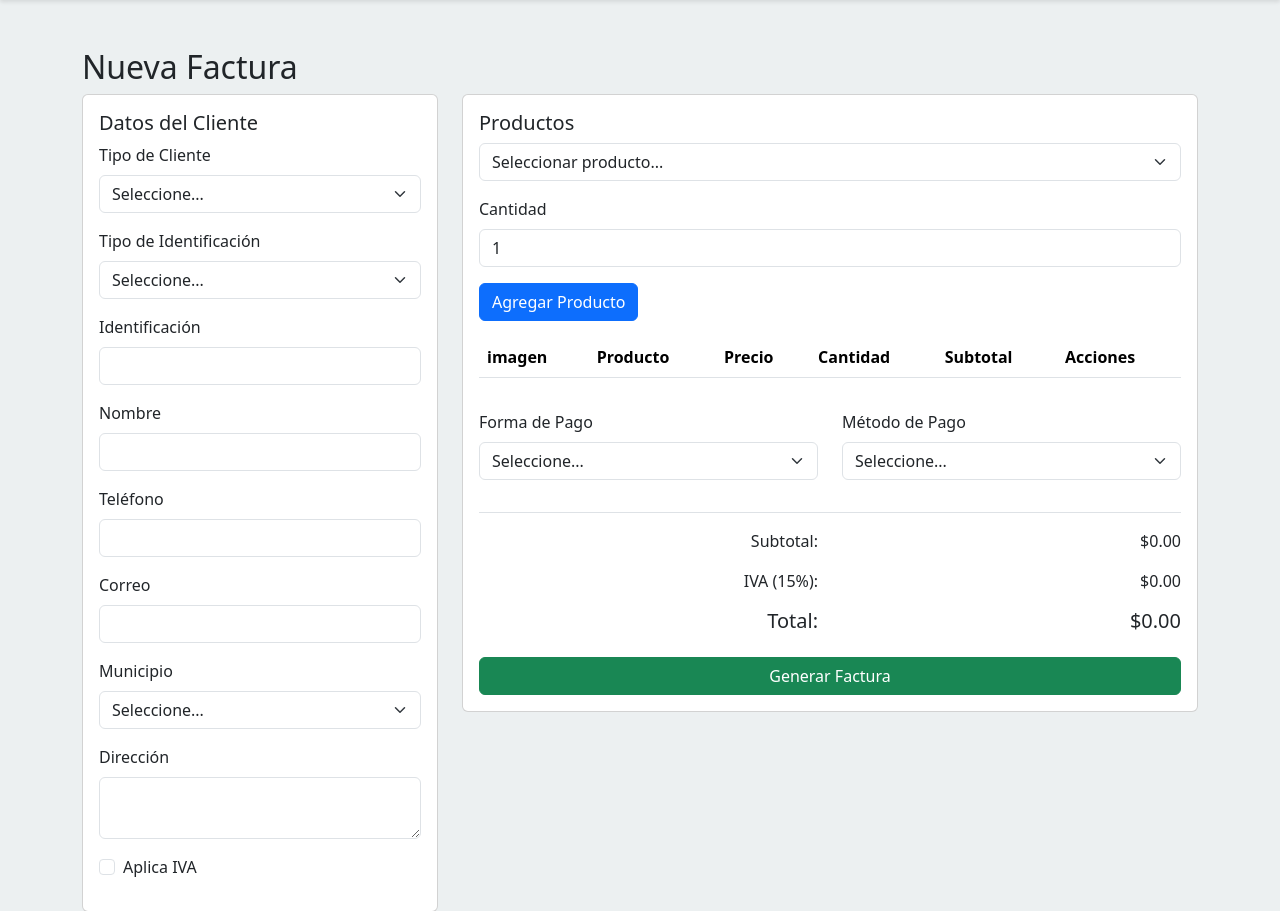
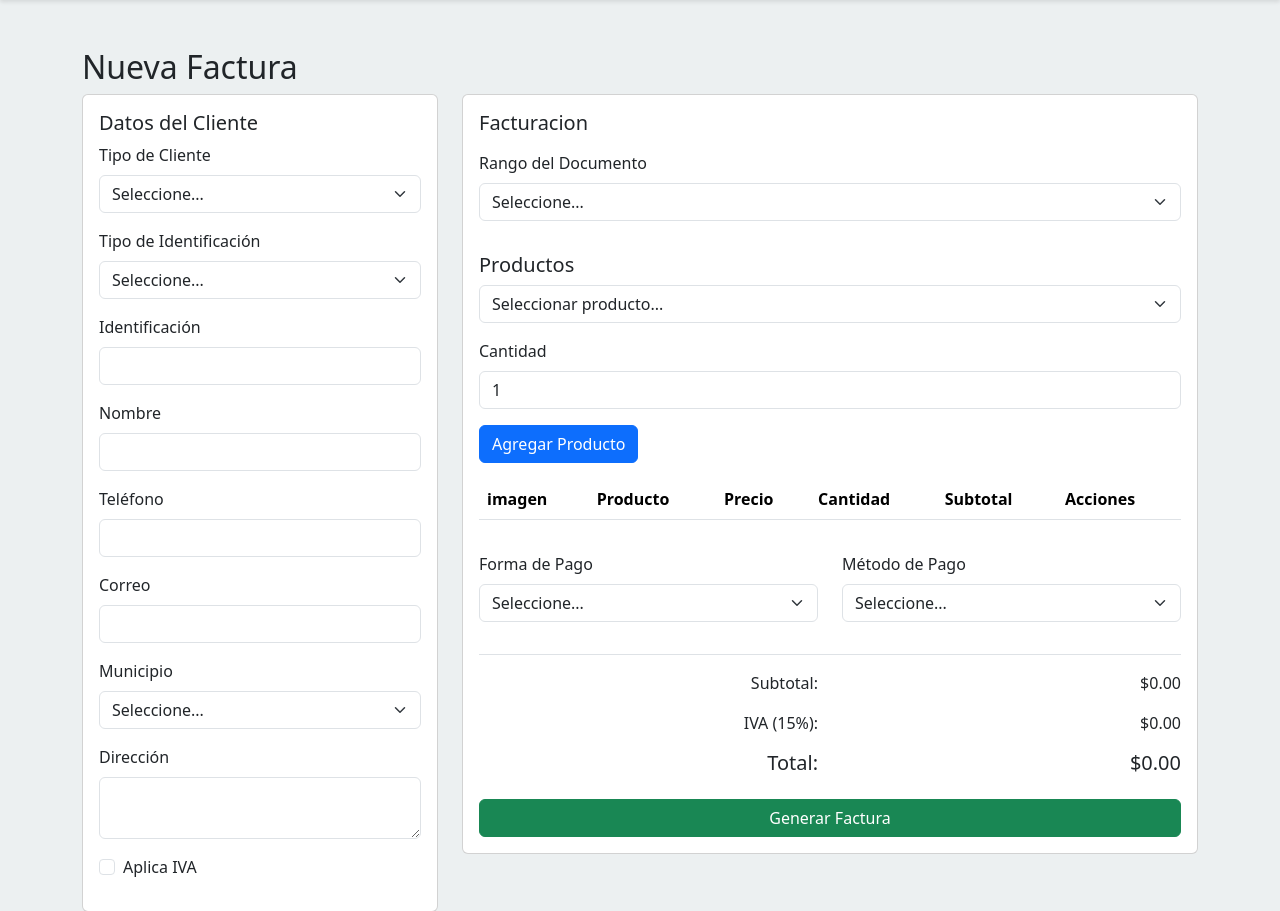
Before and after one commit to lars505/RFactus, a Django app: page /fact/ in a window 1280 px wide. Shown: the part 56-967 px from the top of the page. Run offline with Django 5.2, Linux system fonts and the light colour scheme; data that the repository does not hold is empty.

Commit message:
✨ feat(facturation): complete user data capture and submission to the view

```diff
--- a/factus/static/js/main.js
+++ b/factus/static/js/main.js
@@ -157,27 +157,32 @@ function enviarFactura() {
     alert("Enviando datos")
     // Obtener datos del cliente
     const cliente = {
-        nombre: document.getElementById('nombreCliente').value,
+        tipoCliente : document.getElementById('tipoCliente').value,
         tipoIdentificacion: document.getElementById('IdentificationDocumentType').value,
-        identificacion: document.getElementById('numeroIdentificacion').value,
+        identificacion: document.getElementById('identification').value,
+        nombre: document.getElementById('nombre').value,
+        telefono: document.getElementById('telefono').value,
+        email: document.getElementById('correo').value,
+        municipio: document.getElementById('municipio').value,
+        direccion: document.getElementById('direccion').value,
         metodoPago: document.getElementById('metodoPago').value,
-        municipio: document.getElementById('municipio').value
     };
 
     // Preparar los datos de la factura
     const factura = {
         cliente: cliente,
         productos: productosEnFactura, // Aquí va la lista de productos seleccionados
+        rango : document.getElementById('rangoDocumento').value,
         aplicaIVA: document.getElementById('aplicaIVA').checked,
         subtotal: parseFloat(document.getElementById('subtotal').textContent.replace('$', '')),
         iva: parseFloat(document.getElementById('iva').textContent.replace('$', '')),
         total: parseFloat(document.getElementById('total').textContent.replace('$', ''))
     };
 
-    console.log('Factura enviada:', factura);
+    // console.log('Factura enviada:', factura);
 
     // Enviar los datos al backend
-    fetch('/procesar/factura/', {
+    fetch('/procesar_factura/', {
         method: 'POST',
         headers: {
             'Content-Type': 'application/json',
@@ -202,6 +207,13 @@ function enviarFactura() {
     });
 }
 
+function getCSRFToken() {
+    const cookieValue = document.cookie
+        .split('; ')
+        .find(row => row.startsWith('csrftoken='))
+        ?.split('=')[1];
+    return cookieValue;
+}
 
 
 
--- a/factus/templates/factus/facturacion.html
+++ b/factus/templates/factus/facturacion.html
@@ -16,6 +16,8 @@
                             <label for="tipoCliente" class="form-label">Tipo de Cliente</label>
                             <select class="form-select" name="tipoCliente" id="tipoCliente" required>
                                 <option value="">Seleccione...</option>
+                                <option value="1">Persona juridica</option>
+                                <option value="2">Persona Natural</option>
                             </select>
                         </div>
                         <div class="mb-3">
@@ -67,6 +69,22 @@
         <div class="col-md-8">
             <div class="card mb-4">
                 <div class="card-body">
+                    <h5 class="card-title">Facturacion</h5>
+
+                    <div class="row mt-3">
+                        <div class="mb-3">
+                            <div class="mb-3">
+                                <label for="formaPago" class="form-label">Rango del Documento</label>
+                                <select class="form-select" id="rangoDocumento" required>
+                                    <option value="">Seleccione...</option>
+                                    <option value="8">Factura de Venta</option>
+                                    <option value="9">Nota de Crédito</option>
+                                    <option value="10">Nota de Débito</option>
+                                </select>
+                            </div>
+                        </div>
+
+                    </div>
                     <h5 class="card-title">Productos</h5>
                     <div class="mb-3">
                         <select class="form-select" id="productoSelect">
--- a/factus/urls.py
+++ b/factus/urls.py
@@ -8,5 +8,5 @@ urlpatterns = [
     path('fact/',views.factura, name='facturacion'),
     path('load_data/',views.load_data, name='load_data'),
     path('load_product/<int:product_id>/',views.load_product, name='load_product'),
-    path('  ', views.procesar_factura, name='procesar_factura'),
+    path('procesar_factura/', views.procesar_factura, name='procesar_factura'),
 ]
--- a/factus/views.py
+++ b/factus/views.py
@@ -6,6 +6,9 @@ from .models import Products, PaymentMethod, IdentificationDocumentType,Municipa
 
 from django.views.decorators.csrf import csrf_exempt
 import json
+
+import logging
+logger = logging.getLogger(__name__)
 
 def index(request):
     return render(request, 'factus/index.html')
@@ -63,6 +66,7 @@ def load_product(request, product_id):
 def procesar_factura(request):
     if request.method == 'POST':
         try:
+            logger.debug(f"Body recibido: {request.body.decode('utf-8')}")
             data = json.loads(request.body)
             print(data)
             # # Procesar datos del cliente
```
